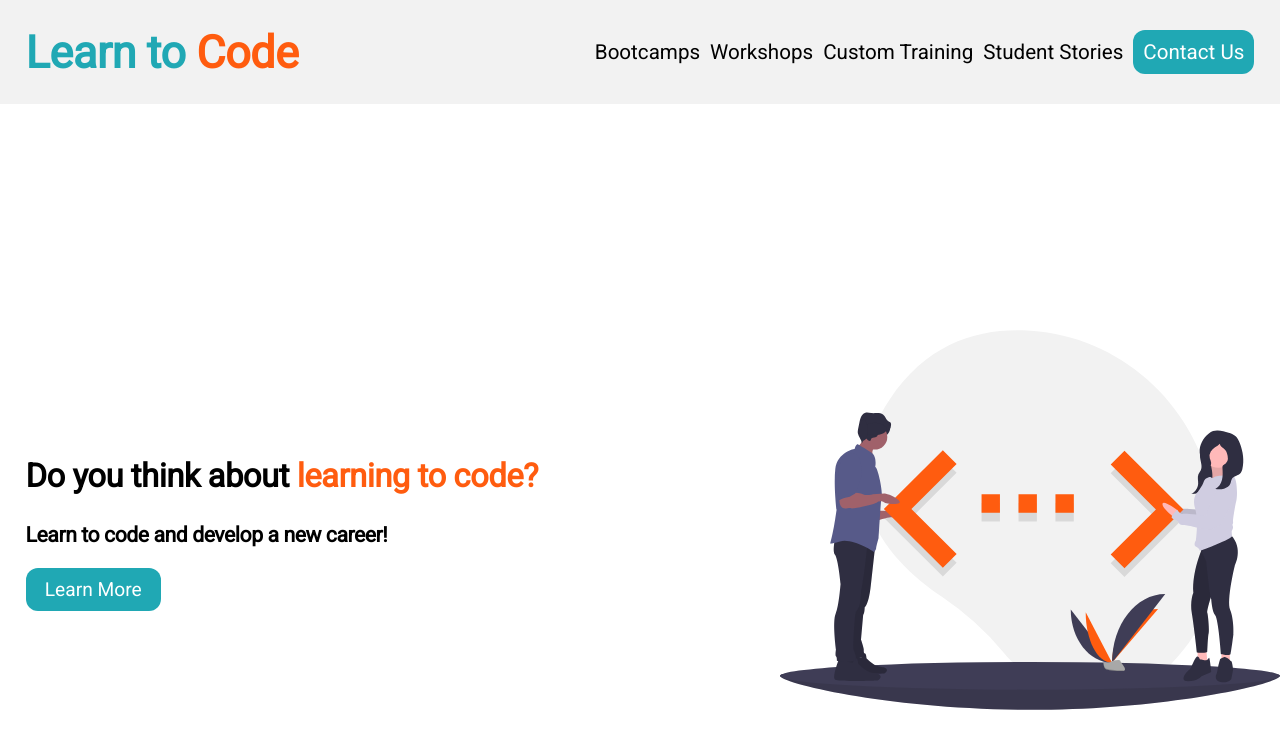
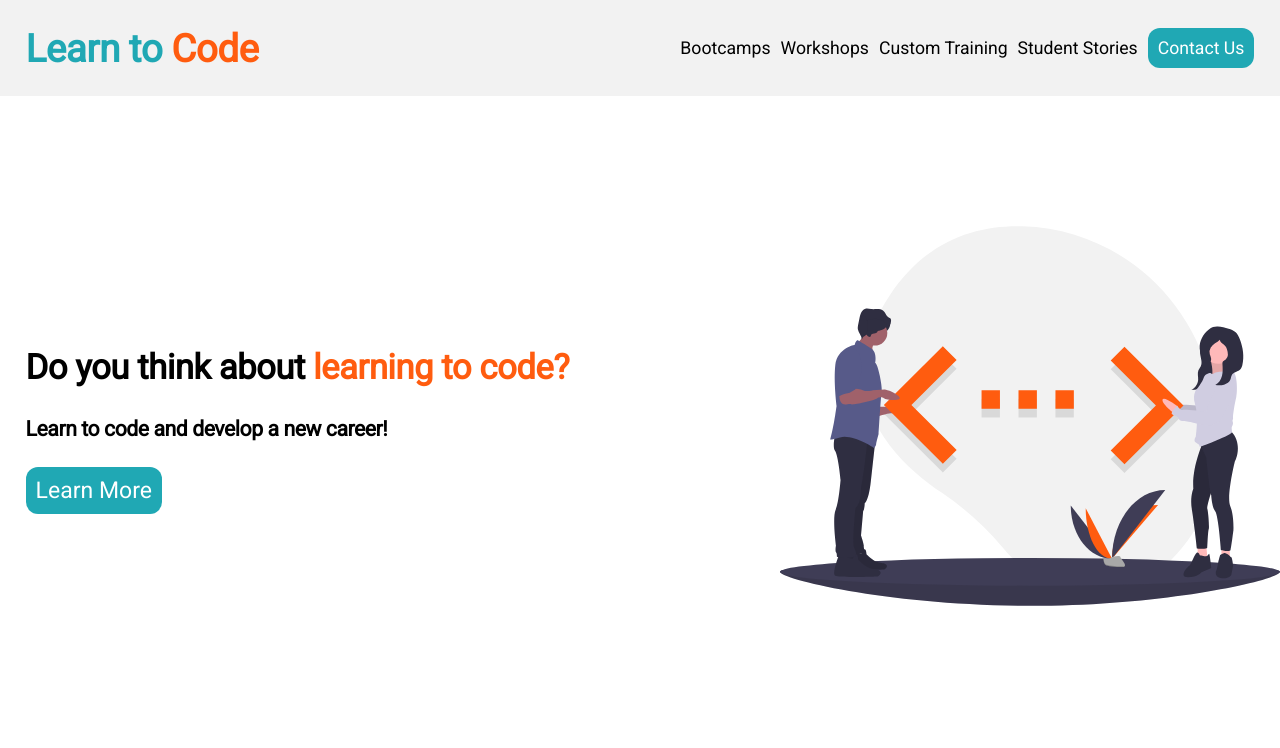
Before and after one commit to katibjohnson/bootcamp-prework-project, a plain HTML site: page index.html in a window 1280 px wide. Drawn offline with Linux system fonts and the light colour scheme.

Commit message:
D1 draft ready for review

```diff
--- a/css/styles.css
+++ b/css/styles.css
@@ -17,7 +17,7 @@ body {
 
 #header_content {
     background-color: #F2F2F2;
-    font-size: 3.5em;
+    font-size: 3em;
     padding: 2vw;
 }
 
@@ -57,9 +57,9 @@ a {
     color: white;
     background-color: #20a8b4;
     text-align: center;
-    border-radius: 7px;
+    border-radius: 10px;
     margin-right: 2vw;
-    padding: 8px;
+    padding: 12px;
 
 }
 .button:hover{
@@ -69,7 +69,7 @@ a {
 #center_content {
     margin-left: 2vw;
     font-size: 3em;
-    padding: 15vw 2vw 0vw 2vw;
+    padding: 18vw 2vw 0vw 2vw;
 }
 
 #learn_more {
@@ -143,6 +143,7 @@ img {
         border-radius: 12px;
         padding: 10px;
         font-size: .5em;
+        width: auto;
 
     }
     .button:hover{
@@ -150,9 +151,9 @@ img {
     }
 
     #center_content {
-        padding: 17.5vw 0vw 0vw 0vw;
+        padding: 10vw 0vw 0vw 0vw;
         display:flex;
-        flex-direction: row-reverse;
+        flex-direction: row;
         height: 30vw;
         align-items: center;
         justify-content: space-between;
@@ -162,17 +163,18 @@ img {
     #center_text {
         display:flex;
         flex-direction: column;
-        justif
     }
     h2 {
-        font-size: .85em;
+        font-size: .9em;
     }
     h3 {
         font-size: .55em;
     }
     #learn_more {
         letter-spacing: normal;
-        width:9vw;
+        display: inline-block;
+        width: auto;
+        font-size: .6em;
     }
     img {
         visibility: visible;
--- a/index.html
+++ b/index.html
@@ -19,12 +19,12 @@
         </ul>
     </div>
     <div id="center_content">
-        <img src="/assets/code.svg" alt="Learn to Code" width="500px" height=400px>
         <div id=center_text">
             <h2 class="header">Do you think about <span class="emphasized_header">learning to code?</span></h2>
             <h3 class="header">Learn to code and develop a new career!</h3>
             <a href="#" id="learn_more" class="button">Learn More</a>
        </div>
+       <img src="/assets/code.svg" alt="Learn to Code" width="500px" height=400px>
     </div>
 </body>
 </html>
```
